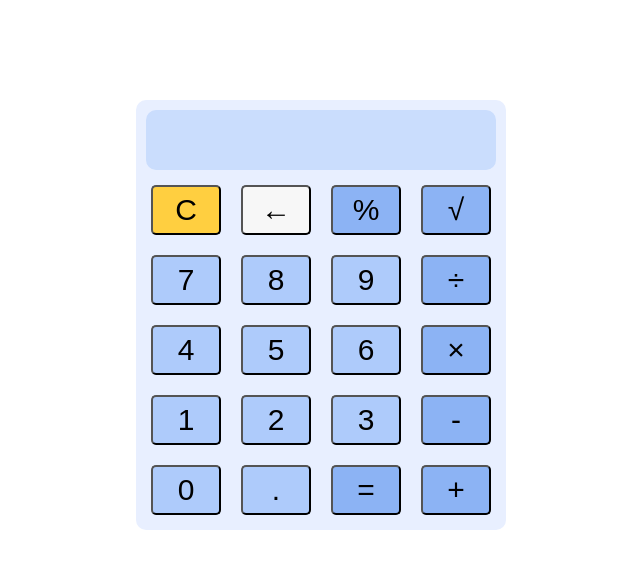
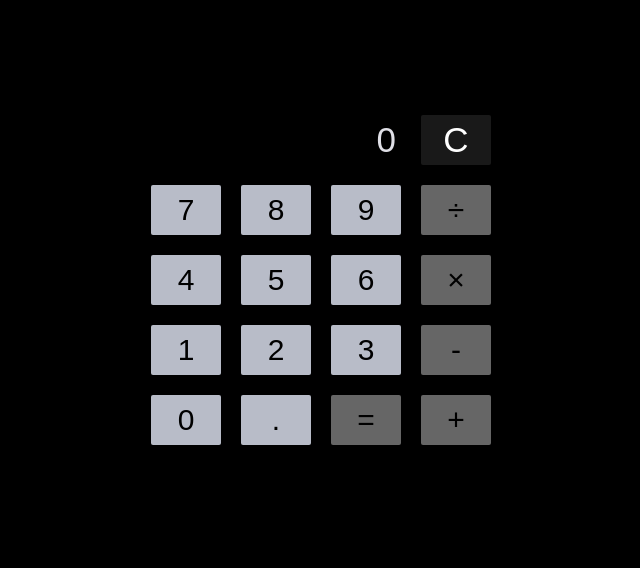
Before and after one commit to cosati/calculator, a plain HTML site: page index.html in a window 1280 px wide. Shown: the whole page, without its empty margins (319-959 px from the left). Drawn offline with Linux system fonts and the light colour scheme.

Commit message:
Alteração layout

```diff
--- a/index.html
+++ b/index.html
@@ -12,9 +12,6 @@
         <div id="kb">
           <form onsubmit="">
             <input type="button" class="btn clear" value="C" onclick="clearDisplay()">
-            <input type="button" class="btn backspace" value="←" onclick="backspace()">
-            <input type="button" class="btn op" value="%">
-            <input type="button" class="btn op" value="√">
             <input type="button" class="btn" value="7" onclick="number(this.value)">
             <input type="button" class="btn" value="8" onclick="number(this.value)">
             <input type="button" class="btn" value="9" onclick="number(this.value)">
--- a/scripts/scripts.js
+++ b/scripts/scripts.js
@@ -7,17 +7,23 @@ window.addEventListener('DOMContentLoaded', function () {
 	display.innerHTML = numberDisplay;
 });
 
+// Add number to display
 function number(n) {
-  numberDisplay = numberDisplay != 0 ? "" + numberDisplay + n : n;
+  numberDisplay = numberDisplay != 0 || decimal ? "" + numberDisplay + n : n; // erases 0 except if decimal added
   display.innerHTML = numberDisplay;
 	console.log(n + " pressed");
 }
 
+// Adds decimal point
 function addDecimal() {
 	console.log(!decimal ? "Decimal point" : "Oops! Can't do that!");
   numberDisplay = ((!decimal) ? numberDisplay + "." : numberDisplay);
 	display.innerHTML = numberDisplay;
 	decimal = true;
+}
+
+function node() {
+
 }
 
 function clearDisplay() {
@@ -31,7 +37,7 @@ function backspace() {
 	numberDisplay = numberDisplay.length > 1 ? numberDisplay = numberDisplay.slice(0, -1) : numberDisplay = 0;
 	display.innerHTML = numberDisplay;
 }
-
+/*
 function addNode(operator) {
 	let node = {
 		operator,
@@ -40,6 +46,7 @@ function addNode(operator) {
 	if (tree === undefined) tree = node;
 	else
 }
+*/
 
 function operate() {
 
--- a/style/style.css
+++ b/style/style.css
@@ -4,9 +4,12 @@
   font-family: sans-serif;
 }
 
+body {
+  background-color: #000000;
+}
+
 #wrapper {
   width: 360px;
-  background-color: #e8efff;
   border-radius: 10px;
   margin: 0 auto;
   margin-top: 100px;
@@ -15,15 +18,18 @@
 }
 
 #display {
-  width: 320px;
-  height: 40px;
-  background-color: #caddfd;
+  width: 245px;
+  height: 45px;
   border-radius: 10px;
-  padding: 10px 15px;
-  margin: 5px auto;
+  font-size: 35px;
+  float: left;
+  margin: 10px;
   text-align: right;
-  font-size: 35px;
-}
+  padding-top: 5px;
+  color: #dfdfe6;
+  margin-right: 15px;
+  overflow: hidden;
+  }
 
 #kb {
   width: inherit;
@@ -33,23 +39,22 @@
 .btn {
   width: 70px;
   height: 50px;
-  background-color: #aecbfb;
+  background-color: #b8bcc8;
   float: left;
   margin: 10px;
   cursor: pointer;
-  border-radius: 5px;
+  border-radius: 2px;
   text-align: center;
   font-size: 30px;
+  border: none;
 }
 
 .btn.op {
-  background-color: #8cb3f4;
+  background-color: #666666;
 }
 
 .btn.clear {
-  background-color: #FFCF40;
+  background-color: #191919;
+  color: #ffffff;
+  font-size: 35px;
 }
-
-.btn.backspace {
-  background-color: #F7F7F7;
-}
```
